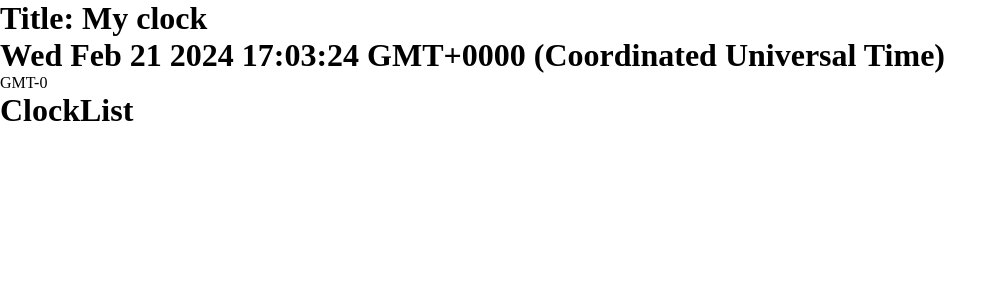
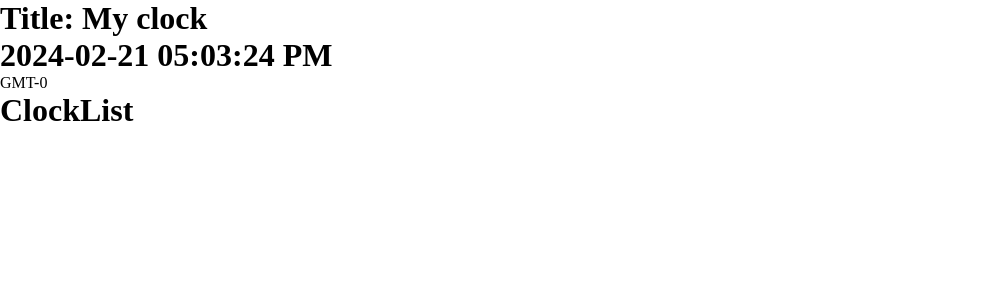
Before and after one commit to Jisan-Dev/TimeDiff-Tracker, a React (Vite) app: page / in a window 1280 px wide. Shown: the top 300 px of the page, without its empty margins (0-1007 px from the left). Built offline with nearby package versions, Linux system fonts and the light colour scheme.

Commit message:
Format date in ClockDisplay
Formatted date with date-fns third party package in the ClockDisplay component to see the formatted date

```diff
--- a/src/App.jsx
+++ b/src/App.jsx
@@ -1,6 +1,5 @@
 import ClockList from './components/clock-list';
 import LocalClock from './components/local-clock';
-import ClockDisplay from './components/shared/clock-display';
 import useClock from './hooks/useClock';
 
 function App() {
--- a/src/components/shared/clock-display/index.jsx
+++ b/src/components/shared/clock-display/index.jsx
@@ -1,11 +1,13 @@
 import React from 'react';
+import { format } from 'date-fns';
 
 const ClockDisplay = ({ date, title, timezone, offset }) => {
   const offsetHour = offset / 60;
   return (
     <div>
       <h1>Title: {title}</h1>
-      <h1>{date.toString()}</h1>
+      {/* <h1>{format(date, 'yyyy-MM-dd hh:mm:ss aa OOOO')}</h1> */} {/* OOOO = timezone */}
+      <h1>{format(date, 'yyyy-MM-dd hh:mm:ss aa')}</h1>
       <p>
         {timezone}
         {offsetHour < 0 ? `+${Math.abs(offsetHour)}` : `-${Math.abs(offsetHour)}`}
```
